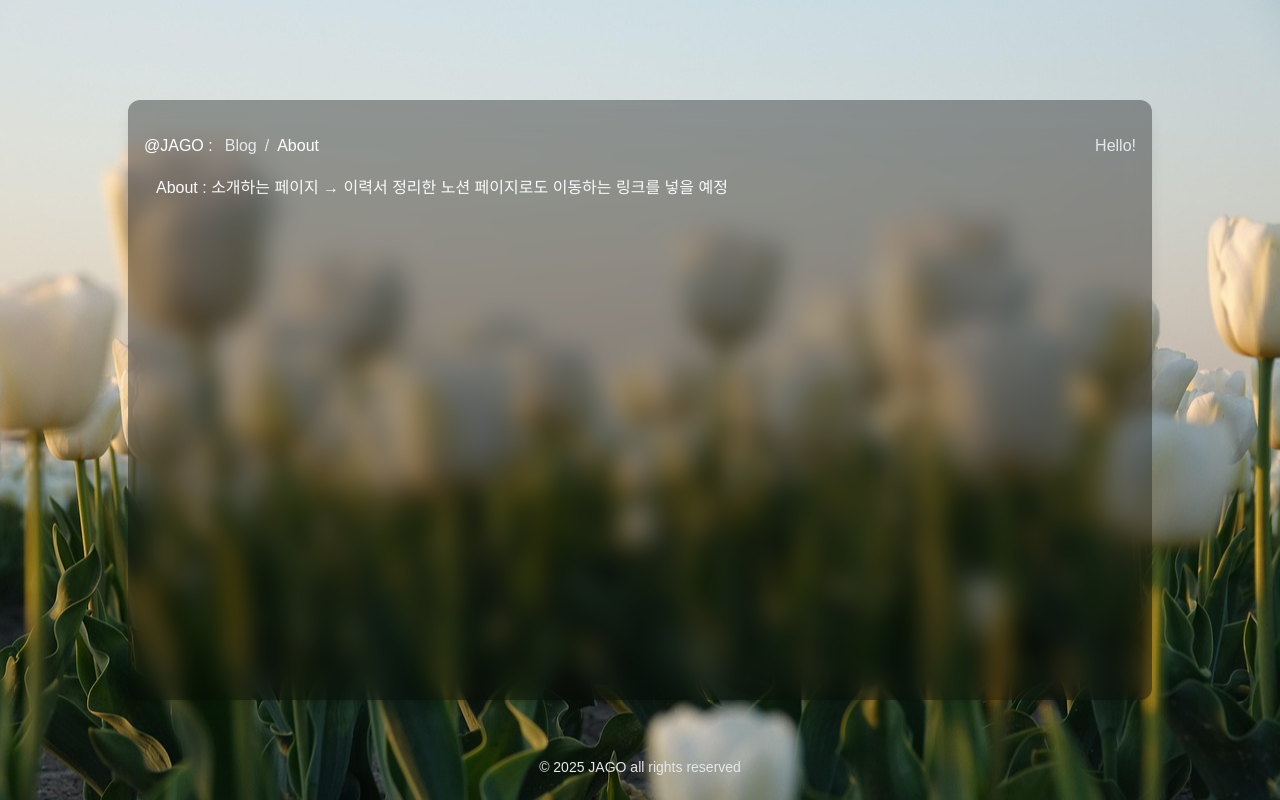
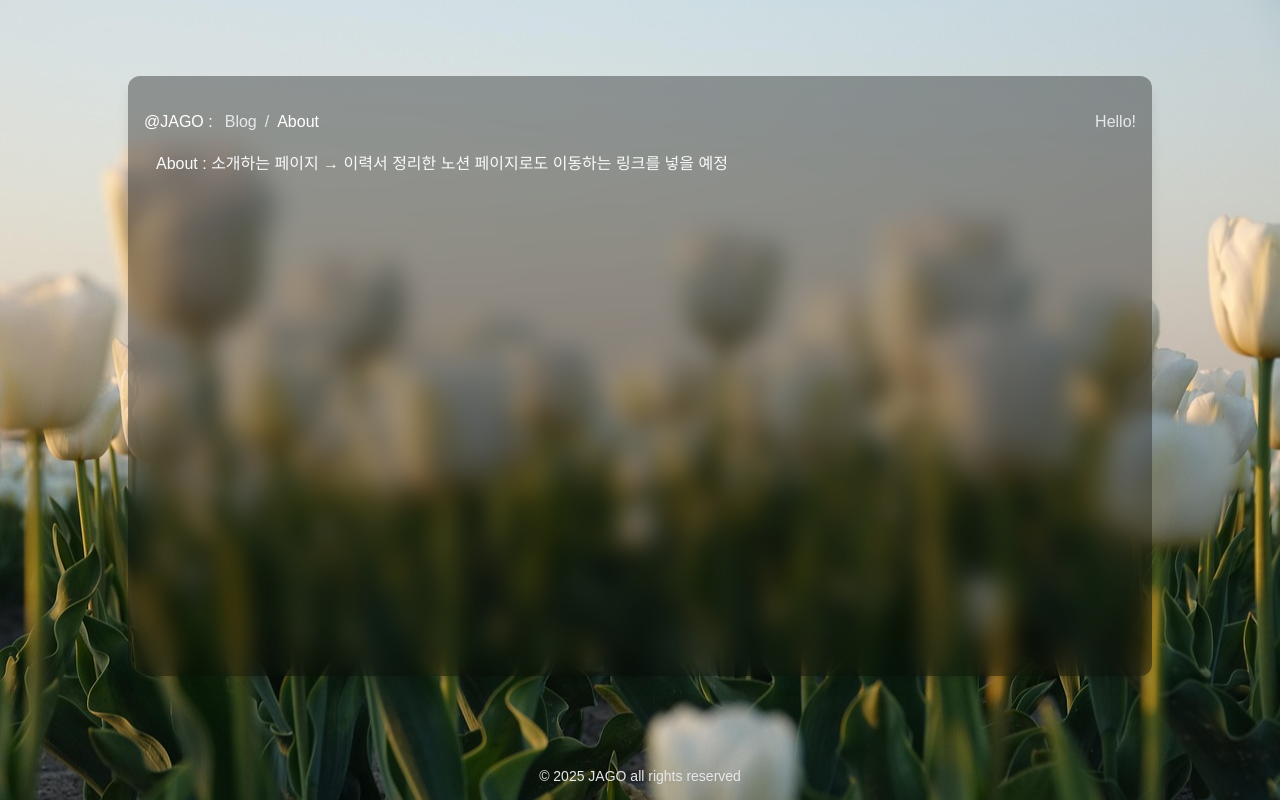
Before and after one commit to JAGORING/JagoLog, a Next.js app: page /about in a window 1280 px wide. Built offline with nearby package versions, Linux system fonts and the light colour scheme.

Commit message:
[style] main layout ui 수정

```diff
--- a/src/app/layout.tsx
+++ b/src/app/layout.tsx
@@ -16,14 +16,16 @@
   return (
     <html lang="en">
       <body
-        className="bg-cover bg-center h-screen flex flex-col items-center justify-center px-4 xl:px-0"
+        className="bg-cover bg-center h-screen flex flex-col items-center justify-between px-4 xl:px-0"
         style={{ backgroundImage: "url('/images/body_bg.jpg')" }}
       >
-        <div className="p-4 bg-black/35 backdrop-blur-md shadow-lg rounded-xl w-full max-w-5xl h-[80vh] lg:h-[75vh]">
-          <Header />
-          <main className="px-3 h-[calc(75vh-60px)] lg:h-[calc(70vh-60px)] flex flex-col overflow-y-auto scrollbar-thin scrollbar-thumb-rounded">
-            {children}
-          </main>
+        <div className="h-full w-full flex items-center justify-center">
+          <div className="p-4 bg-black/35 backdrop-blur-md shadow-lg rounded-xl w-full max-w-5xl h-[80vh] lg:h-[75vh]">
+            <Header />
+            <main className="px-3 h-[calc(75vh-60px)] lg:h-[calc(70vh-60px)] flex flex-col overflow-y-auto scrollbar-thin scrollbar-thumb-rounded">
+              {children}
+            </main>
+          </div>
         </div>
         <Footer />
       </body>
--- a/src/layouts/Footer.tsx
+++ b/src/layouts/Footer.tsx
@@ -1,6 +1,6 @@
 export const Footer = () => {
   return (
-    <footer className="absolute bottom-2 h-[50px] flex justify-center items-center text-gray-200 text-sm">
+    <footer className="bottom-2 h-[50px] flex justify-center items-center text-gray-200 text-sm">
       © 2025 JAGO all rights reserved
     </footer>
   );
```
